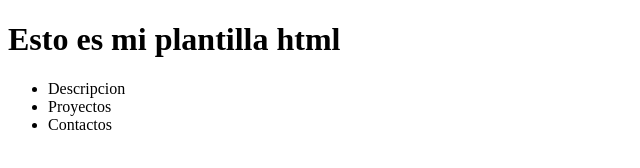
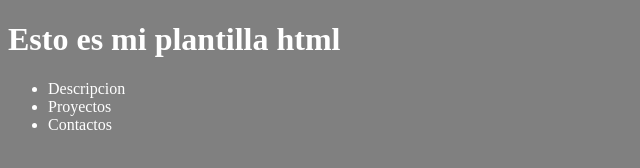
Before and after one commit to manzanalover/proyecto-css, a plain HTML site: page index.html in a window 1280 px wide. Shown: the whole page, without its empty margins (0-640 px from the left). Drawn offline with Linux system fonts and the light colour scheme.

Commit message:
estilos añadidos

```diff
--- /dev/null
+++ b/css/style.css
@@ -0,0 +1,5 @@
+body {background-color: grey;}
+
+h1 {color: white;}
+
+li {color: white}
--- a/index.html
+++ b/index.html
@@ -4,7 +4,8 @@
     <meta charset="UTF-8">
     <meta http-equiv="X-UA-Compatible" content="IE=edge">
     <meta name="viewport" content="width=device-width, initial-scale=1.0">
-    <title>Document</title>
+    <link rel="stylesheet" href="./css/style.css"
+
 </head>
 <body>
     <h1>Esto es mi plantilla html</h1>
```
